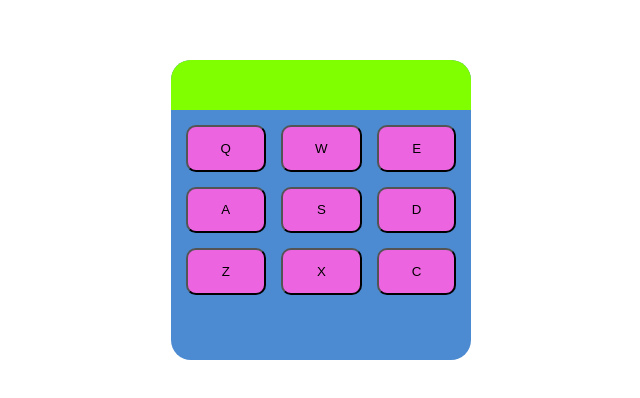
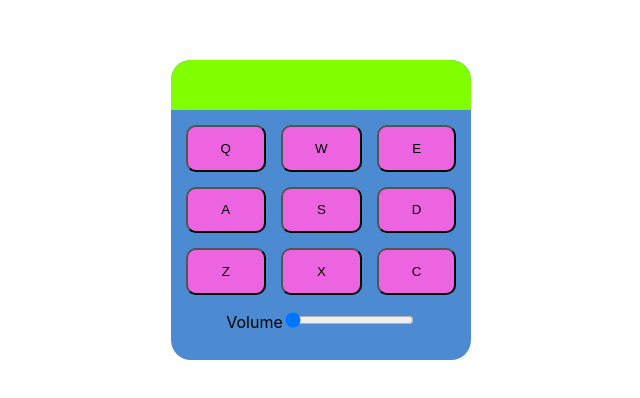
Before and after one commit to SarangWadode/drum-machine, a React (Create React App) app: page / in a window 1280 px wide. Shown: the part 190-588 px from the top of the page, without its empty margins (319-959 px from the left). Built offline with nearby package versions, Linux system fonts and the light colour scheme.

Commit message:
two functions(handleClick and handlePress merged into one)

```diff
--- a/src/components/App.css
+++ b/src/components/App.css
@@ -35,3 +35,8 @@
     transform: scale(1.1);
     border-color: yellow;
 }
+
+.slider {
+    display: flex;
+    justify-content: center;
+}
--- a/src/components/App.jsx
+++ b/src/components/App.jsx
@@ -73,11 +73,12 @@ export default class App extends Component {
   constructor(props) {
     super(props)
     this.state = {
-      display: ''
+      display: '',
+      vol: '0'
     }
     this.handleKeypress = this.handleKeypress.bind(this)
-    this.handleClick = this.handleClick.bind(this)
     this.removeTransition = this.removeTransition.bind(this)
+    this.handleChange = this.handleChange.bind(this)
   }
 
   componentWillUnmount() {
@@ -90,7 +91,12 @@ export default class App extends Component {
   }
 
   handleKeypress(e) {
-    const button = document.querySelector(`[data-key="${e.keyCode}"]`)
+    let button;
+    if (e.type === 'keydown') {
+      button = document.querySelector(`[data-key="${e.keyCode}"]`)
+    } else {
+      button = e.target;
+    }
     if (button === null) {
       console.log('wrong drumpad key pressed')
       return
@@ -101,21 +107,8 @@ export default class App extends Component {
     audio.play()
     button.classList.add('playing')
     this.setState({
-      display: button.name
+      display: button.name,
     })
-  }
-
-  handleClick(e) {
-    const button = e.target;
-    const audio = button.querySelector('audio')
-    button.classList.add('playing')
-    // console.log(button)
-    audio.play()
-    // console.log(button.name)
-    this.setState({
-      display: button.name
-    })
-    button.addEventListener('transitionend',this.removeTransition)
   }
 
   removeTransition(e) {
@@ -125,6 +118,19 @@ export default class App extends Component {
     const buttons = document.querySelectorAll('.drum-pad')
     buttons.forEach(button => {
       button.classList.remove('playing')
+      button.dispatchEvent(new Event('blur'))
+    })
+  }
+
+  handleChange(e) {
+    const audios = document.querySelectorAll('audio')
+    console.log(audios)
+    this.setState({
+      vol: e.target.value
+    })
+    console.log(this.state.vol)
+    audios.forEach(audio => {
+      audio.volume = e.target.value
     })
   }
 
@@ -136,8 +142,13 @@ export default class App extends Component {
         </div>
         <div id="buttons">
           {
-            keys.map((key,id) => <Drumpad onClick={this.handleClick} className={key.class} dataKey={key.dataKey} text={key.text} sound={key.sound} key={id} name={key.name} />)
+            keys.map((key,id) => <Drumpad onClick={this.handleKeypress} className={key.class} dataKey={key.dataKey} text={key.text} sound={key.sound} key={id} name={key.name} />)
           }
+        </div>
+        <div className="slider">
+          <label htmlFor="volume">Volume
+            <input type="range" name='volume' className="volume" onChange={this.handleChange} value={this.state.vol} step="0.05" min='0' max='1' />
+          </label>
         </div>
       </div>
     )
```
